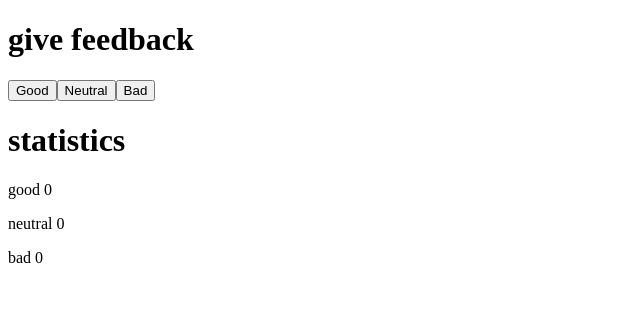
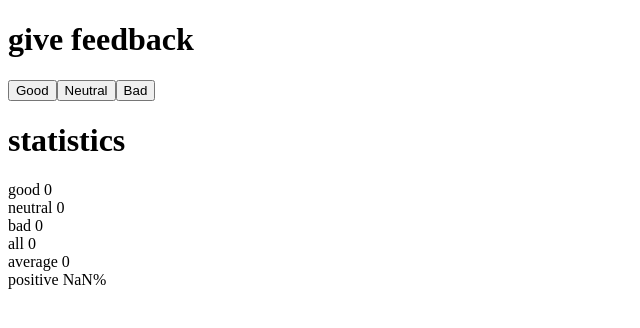
Before and after one commit to CA-Fernandes/fullStackOpen, a React (Vite) app in the folder part1/unicafe/: page / in a window 1280 px wide. Shown: the top 328 px of the page, without its empty margins (0-640 px from the left). Built offline with nearby package versions, Linux system fonts and the light colour scheme.

Commit message:
Solved exercise 1.7, all statistics are now in single stat components

```diff
--- a/part1/unicafe/src/App.jsx
+++ b/part1/unicafe/src/App.jsx
@@ -10,6 +10,11 @@ const Button = (props) => (
   <button onClick={props.onClick}>{props.text}</button>
 )
 
+const Stat = ({text, statistic}) => (
+  <div>{text} {statistic}</div>
+)
+
+
 const App = () => {
   const [good, setGood] = useState(0)
   const [neutral, setNeutral] = useState(0)
@@ -20,6 +25,14 @@ const App = () => {
     setButtonState(state + 1)
     console.log("state after update: ", state)
   }
+
+  const total = good + neutral + bad;
+  const average = total === 0
+  ? 0
+  : (good - bad) / total;
+
+  const positivePercentage = good / total
+
   return(
     <div>
       <Header heading = "give feedback"/>
@@ -27,9 +40,12 @@ const App = () => {
       <Button onClick = {() => incrementOnClick(neutral, setNeutral)} text="Neutral"></Button>
       <Button onClick = {() => incrementOnClick(bad, setBad)} text="Bad"></Button>
       <Header heading = "statistics"/>
-      <p>good {good}</p>
-      <p>neutral {neutral}</p>
-      <p>bad {bad}</p>
+      <Stat text="good" statistic={good}/>
+      <Stat text="neutral" statistic={neutral}/>
+      <Stat text="bad" statistic={bad}/>
+      <Stat text="all" statistic={total}/>
+      <Stat text="average" statistic={average}/>
+      <Stat text="positive" statistic={`${positivePercentage}%`}/>
     </div>
   )
 }
```
